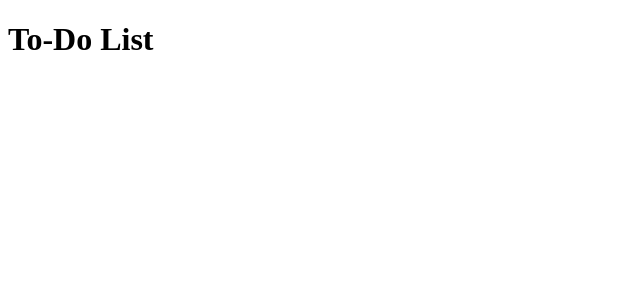
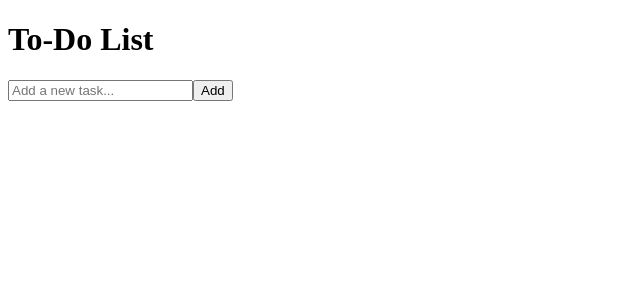
Before and after one commit to LenaM777/todo-app, a React (Vite) app: page / in a window 1280 px wide. Shown: the top 300 px of the page, without its empty margins (0-640 px from the left). Built offline with nearby package versions, Linux system fonts and the light colour scheme.

Commit message:
feat: Create basic TodoForm component UI

```diff
--- a/src/App.jsx
+++ b/src/App.jsx
@@ -1,4 +1,5 @@
 import React, { useState } from "react";
+import TodoForm from "./assets/components/TodoForm/TodoForm";
 
 const App = () => {
   const [todos, setTodos] = useState([]);
@@ -6,6 +7,7 @@ const App = () => {
   return (
     <div>
       <h1>To-Do List</h1>
+      <TodoForm />
     </div>
   );
 };
--- /dev/null
+++ b/src/assets/components/TodoForm/TodoForm.jsx
@@ -0,0 +1,12 @@
+import React from "react";
+
+const TodoForm = () => {
+  return (
+    <form>
+      <input type="text" placeholder="Add a new task..." />
+      <button type="submit">Add</button>
+    </form>
+  );
+};
+
+export default TodoForm;
```
